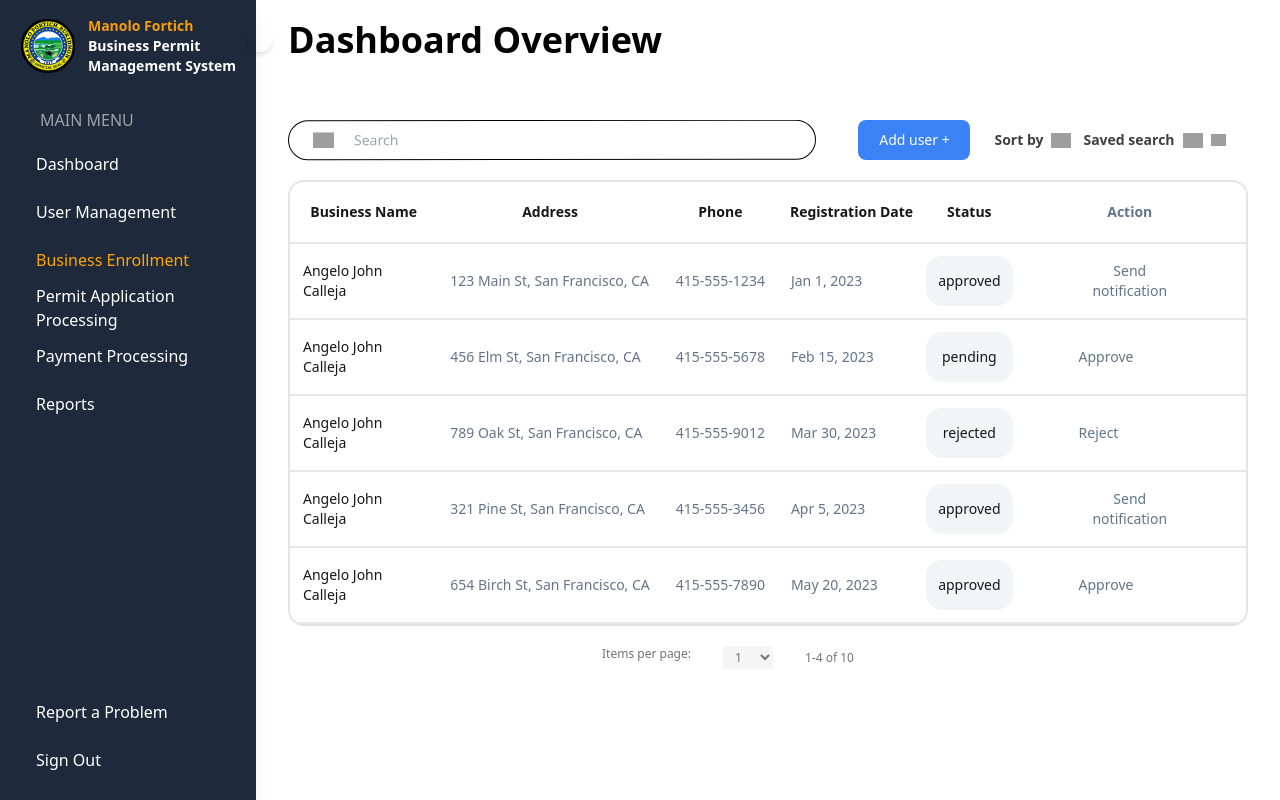
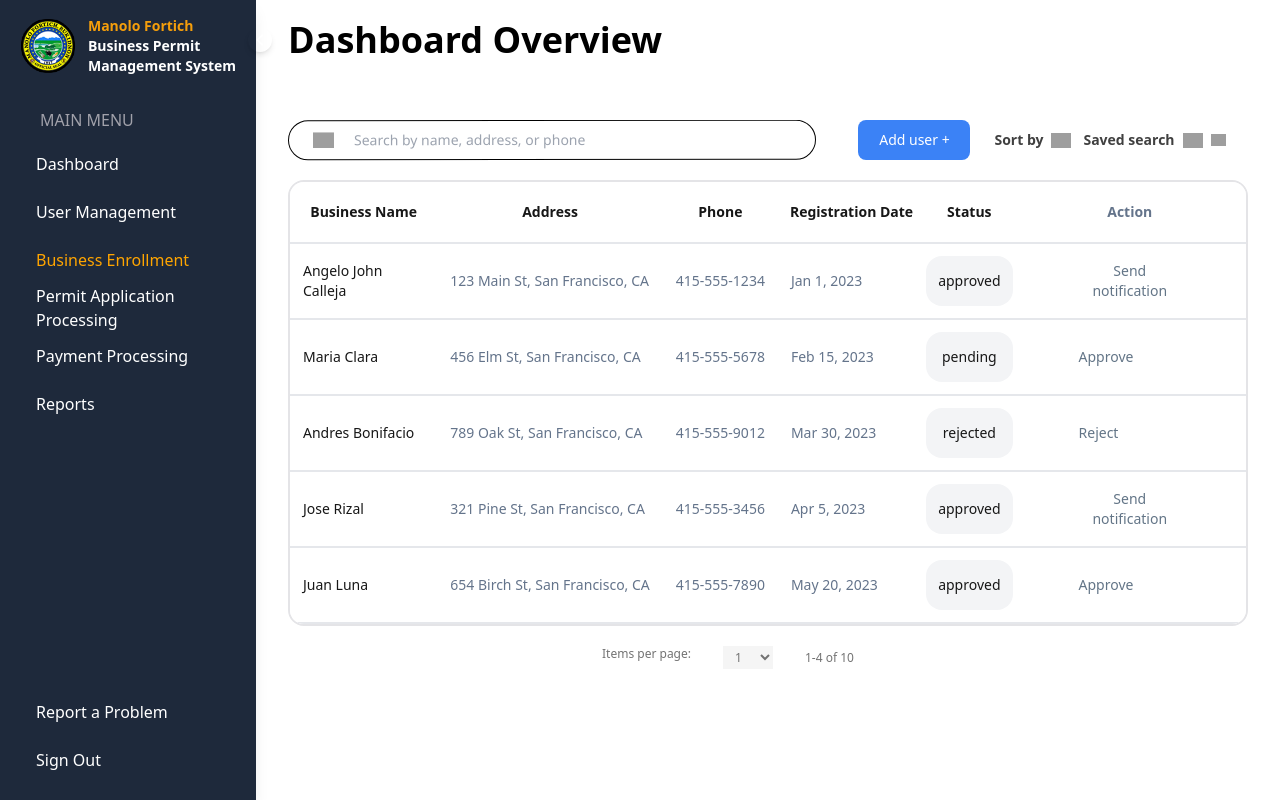
Before and after one commit to RFQ-Team-Sean/BusinessPermit-Angular, an Angular app: page /admin/business-enrollment in a window 1280 px wide. Built offline with nearby package versions, Linux system fonts and the light colour scheme; sample sign-in values are in the browser's storage; grey boxes are pictures that could not be loaded.

Commit message:
added search functionality in business-enrollment component

```diff
--- a/src/app/features/admin/admin-layout/business-enrollment/business-enrollment.component.html
+++ b/src/app/features/admin/admin-layout/business-enrollment/business-enrollment.component.html
@@ -3,11 +3,13 @@
       <img loading="lazy" src="https://cdn.builder.io/api/v1/image/assets/TEMP/cac385ff8a5ba60507c16d53f9929f7946c495ef16d0c7ebd68607c53926f609?placeholderIfAbsent=true&apiKey=f814d152556d45aeb58d44f206a3cbd4" alt="" class="object-contain shrink-0 self-stretch my-auto aspect-[1.05] w-[21px]" />
       <label for="searchInput" class="sr-only">Search</label>
       <input
-      type="search"
-      id="searchInput"
-      placeholder="Search"
-      class="self-stretch my-auto w-[843px] max-md:max-w-full bg-transparent border-none outline-none"/>
-
+        type="search"
+        id="searchInput"
+        [(ngModel)]="searchQuery"
+        (input)="onSearch($event)"
+        name="search"
+        placeholder="Search by name, address, or phone"
+        class="self-stretch my-auto w-[843px] max-md:max-w-full bg-transparent border-none outline-none"/>
   </form>
   <div class="flex-1 flex justify-center gap-6">
       <button class="w-28 h-10 bg-blue-500 rounded-lg">
--- a/src/app/features/admin/admin-layout/business-enrollment/business-enrollment.component.ts
+++ b/src/app/features/admin/admin-layout/business-enrollment/business-enrollment.component.ts
@@ -1,5 +1,6 @@
 import { Component, CUSTOM_ELEMENTS_SCHEMA } from '@angular/core';
-import { CommonModule } from '@angular/common'; // Import CommonModule for NgFor and other directives
+import { CommonModule } from '@angular/common';
+import { FormsModule } from '@angular/forms';
 
 interface User {
   name: string;
@@ -13,14 +14,15 @@ interface User {
 @Component({
   selector: 'app-business-enrollment',
   standalone: true,
-  imports: [CommonModule],
+  imports: [CommonModule, FormsModule],
   templateUrl: './business-enrollment.component.html',
   styleUrl: './business-enrollment.component.css',
   schemas: [CUSTOM_ELEMENTS_SCHEMA]
 })
 export class BusinessEnrollmentComponent {
   itemsPerPageOptions: number[] = Array.from({ length: 10 }, (_, i) => i + 1);
-  users: User[] = [
+  searchQuery: string = '';
+  allUsers: User[] = [
     {
       name: 'Angelo John Calleja',
       address: '123 Main St, San Francisco, CA',
@@ -30,7 +32,7 @@ export class BusinessEnrollmentComponent {
       action: 'Send notification'
     },
     {
-      name: 'Angelo John Calleja',
+      name: 'Maria Clara',
       address: '456 Elm St, San Francisco, CA',
       phone: '415-555-5678',
       joinDate: 'Feb 15, 2023',
@@ -38,7 +40,7 @@ export class BusinessEnrollmentComponent {
       action: 'Approve'
     },
     {
-      name: 'Angelo John Calleja',
+      name: 'Andres Bonifacio',
       address: '789 Oak St, San Francisco, CA',
       phone: '415-555-9012',
       joinDate: 'Mar 30, 2023',
@@ -46,7 +48,7 @@ export class BusinessEnrollmentComponent {
       action: 'Reject'
     },
     {
-      name: 'Angelo John Calleja',
+      name: 'Jose Rizal',
       address: '321 Pine St, San Francisco, CA',
       phone: '415-555-3456',
       joinDate: 'Apr 5, 2023',
@@ -54,7 +56,7 @@ export class BusinessEnrollmentComponent {
       action: 'Send notification'
     },
     {
-      name: 'Angelo John Calleja',
+      name: 'Juan Luna',
       address: '654 Birch St, San Francisco, CA',
       phone: '415-555-7890',
       joinDate: 'May 20, 2023',
@@ -62,4 +64,22 @@ export class BusinessEnrollmentComponent {
       action: 'Approve'
     }
   ];
+
+  get users(): User[] {
+    if (!this.searchQuery) {
+      return this.allUsers;
+    }
+
+    const query = this.searchQuery.toLowerCase();
+    return this.allUsers.filter(user =>
+      user.name.toLowerCase().includes(query) ||
+      user.address.toLowerCase().includes(query) ||
+      user.phone.toLowerCase().includes(query)
+    );
+  }
+
+  onSearch(event: Event): void {
+    const input = event.target as HTMLInputElement;
+    this.searchQuery = input.value;
+  }
 }
```
